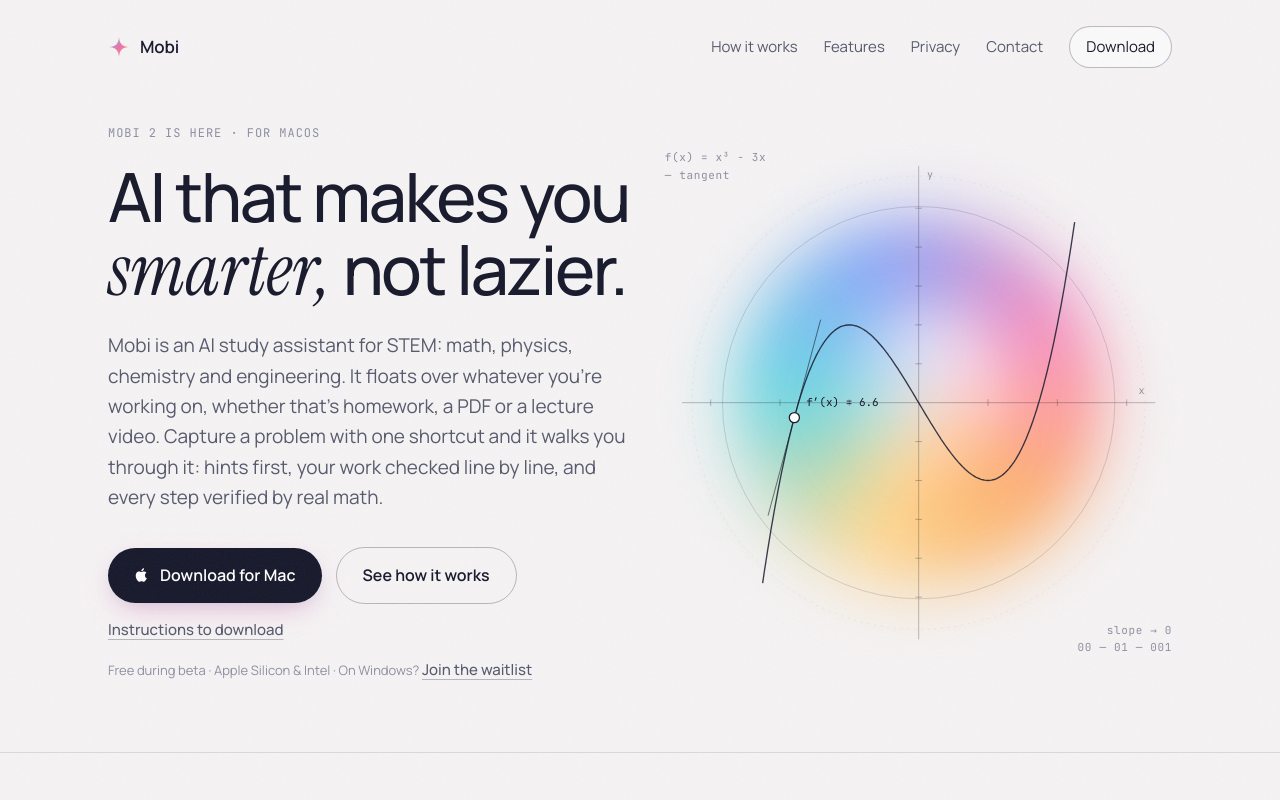
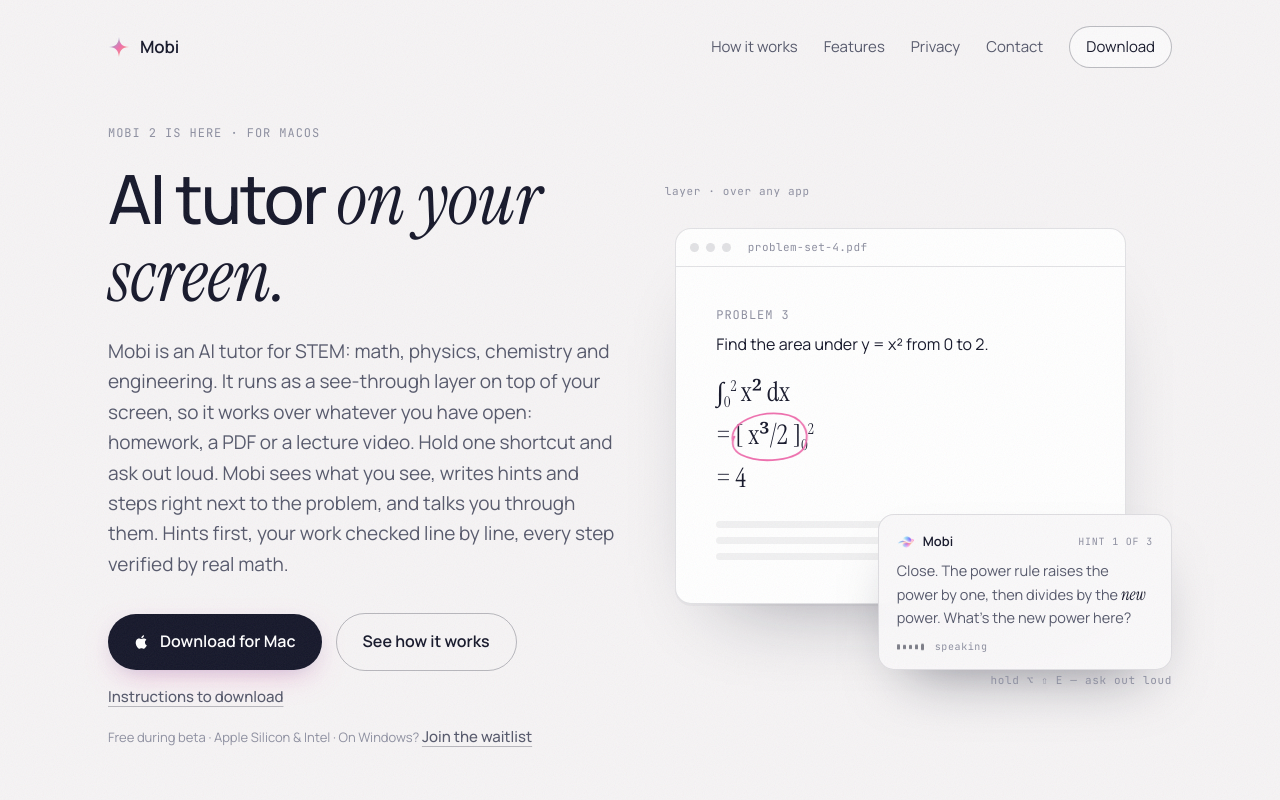
Before and after one commit to sofiavishnyakova/mobi-site, a plain HTML site: page index.html in a window 1280 px wide. Shown: the top 800 px of the page. Drawn offline with nearby package versions, Linux system fonts and the light colour scheme.

Commit message:
Hero: AI tutor on your screen, on-screen demo instead of the gradient graph, new title
Co-Authored-By: Claude Opus 5.5 <noreply@anthropic.com>

```diff
--- a/index.html
+++ b/index.html
@@ -3,8 +3,8 @@
 <head>
   <meta charset="utf-8" />
   <meta name="viewport" content="width=device-width, initial-scale=1" />
-  <title>Mobi</title>
-  <meta name="description" content="Mobi is an AI study assistant for math, physics, chemistry and engineering. It sits on your screen, gives hints instead of answers, and checks your work line by line." />
+  <title>Mobi: on-screen AI tutor</title>
+  <meta name="description" content="Mobi is an AI tutor that lives on your screen. Ask out loud and it writes hints and steps right over your homework, PDF or lecture, for math, physics, chemistry and engineering." />
   <link rel="icon" href="favicon.svg" type="image/svg+xml" />
   <link rel="stylesheet" href="https://cdn.jsdelivr.net/npm/katex@0.16.22/dist/katex.min.css" />
   <link rel="stylesheet" href="demo.css" />
@@ -98,22 +98,71 @@
     .download-card .dl-row { display: flex; flex-wrap: wrap; align-items: center; gap: 14px 20px; margin-bottom: 20px; }
 
     .visual { position: relative; aspect-ratio: 1; width: 100%; max-width: 560px; justify-self: end; }
-    .orb {
-      position: absolute; inset: 14%; border-radius: 50%;
-      background: conic-gradient(from 210deg, var(--teal), var(--blue), var(--pink), var(--orange), var(--sun), var(--teal));
-      filter: blur(34px) saturate(1.1);
-      opacity: 0.9;
-      animation: turn 28s linear infinite;
-    }
-    .orb::after {
-      content: ""; position: absolute; inset: 18%; border-radius: 50%;
-      background: radial-gradient(circle at 38% 34%, rgba(255,255,255,0.95), rgba(255,255,255,0) 62%);
-    }
-    @keyframes turn { to { transform: rotate(360deg); } }
-    .visual svg.math { position: absolute; inset: 0; width: 100%; height: 100%; overflow: visible; }
     .corner { position: absolute; font-family: var(--mono); font-size: 11px; letter-spacing: 0.06em; color: var(--ink-faint); }
     .corner.tl { top: 0; left: 0; }
     .corner.br { bottom: 0; right: 0; text-align: right; }
+
+    /* Hero: a quiet sketch of Mobi as a layer over a homework PDF. Loops every 12s. */
+    .sd-window {
+      position: absolute; top: 9%; left: 2%; right: 9%; bottom: 17%;
+      background: #fff; border: 1px solid var(--line); border-radius: 16px; overflow: hidden;
+      box-shadow: 0 40px 80px -50px rgba(21,23,42,.45), 0 2px 0 rgba(21,23,42,.03);
+    }
+    .sd-bar { display: flex; align-items: center; gap: 7px; height: 38px; padding: 0 14px; border-bottom: 1px solid var(--line); }
+    .sd-bar i { width: 9px; height: 9px; border-radius: 50%; background: rgba(21,23,42,.12); }
+    .sd-bar span { margin-left: 10px; font-family: var(--mono); font-size: 11px; color: var(--ink-faint); letter-spacing: .04em; }
+    .sd-page { padding: 7% 9%; }
+    .sd-q { font-size: clamp(14px, 1.6vw, 16px); color: var(--ink); margin: 6px 0 4%; line-height: 1.5; }
+    .sd-math { font-family: var(--serif); font-size: clamp(20px, 2.4vw, 27px); line-height: 1.55; color: var(--ink); }
+    .sd-math .ln { position: relative; display: block; white-space: nowrap; }
+    .sd-math sub, .sd-math sup { font-size: .55em; }
+    .sd-slip { position: relative; display: inline-block; }
+    .sd-filler { margin-top: 6%; display: grid; gap: 9px; }
+    .sd-filler i { display: block; height: 7px; border-radius: 4px; background: rgba(21,23,42,.06); }
+    .sd-filler i:nth-child(2) { width: 82%; } .sd-filler i:nth-child(3) { width: 64%; }
+
+    .sd-slip svg { position: absolute; left: -14%; top: -18%; width: 128%; height: 136%; overflow: visible; pointer-events: none; }
+    .sd-slip path { fill: none; stroke: var(--pink); stroke-width: 1.8; stroke-linecap: round; vector-effect: non-scaling-stroke; stroke-dasharray: 300; stroke-dashoffset: 300; animation: sdRing 12s ease infinite; }
+    .sd-fix { display: inline-block; margin-left: 26px; font-style: italic; color: var(--pink); clip-path: inset(0 100% 0 0); animation: sdFix 12s ease infinite; }
+
+    .sd-note {
+      position: absolute; right: 0; bottom: 4%; width: 58%;
+      padding: 16px 18px 15px; border-radius: 16px;
+      background: rgba(250, 249, 250, .94); border: 1px solid var(--line);
+      backdrop-filter: blur(14px); -webkit-backdrop-filter: blur(14px);
+      box-shadow: 0 30px 60px -30px rgba(21,23,42,.5);
+      opacity: 0; transform: translateY(10px); animation: sdNote 12s ease infinite;
+    }
+    .sd-who { display: flex; align-items: center; gap: 8px; font-size: 13px; font-weight: 600; margin-bottom: 8px; }
+    .sd-who img { width: 18px; height: 18px; }
+    .sd-who .sd-tag { margin-left: auto; font-family: var(--mono); font-weight: 400; font-size: 10px; letter-spacing: .08em; text-transform: uppercase; color: var(--ink-faint); }
+    .sd-note p { margin: 0; font-size: clamp(13px, 1.45vw, 14.5px); line-height: 1.5; color: var(--ink-soft); }
+    .sd-note p em { font-family: var(--serif); font-size: 1.15em; color: var(--ink); }
+    .sd-voice { display: flex; align-items: center; gap: 3px; height: 14px; margin-top: 11px; }
+    .sd-voice b { width: 3px; height: 100%; border-radius: 2px; background: var(--ink); opacity: .55; transform-origin: center; animation: sdBar .8s ease-in-out infinite alternate; }
+    .sd-voice b:nth-child(2) { animation-delay: .12s; } .sd-voice b:nth-child(3) { animation-delay: .24s; } .sd-voice b:nth-child(4) { animation-delay: .36s; } .sd-voice b:nth-child(5) { animation-delay: .48s; }
+    .sd-voice span { margin-left: 8px; font-family: var(--mono); font-size: 10px; letter-spacing: .06em; color: var(--ink-faint); }
+
+    .sd-ask {
+      position: absolute; left: 6%; bottom: 5%; display: flex; align-items: center; gap: 8px;
+      padding: 8px 14px; border-radius: 999px; background: var(--ink); color: #fff; font-size: 12.5px;
+      box-shadow: 0 14px 30px -14px rgba(21,23,42,.6);
+      opacity: 0; animation: sdAsk 12s ease infinite;
+    }
+    .sd-ask i { width: 6px; height: 6px; border-radius: 50%; background: var(--pink); }
+
+    @keyframes sdAsk  { 0%, 4% { opacity: 0; transform: translateY(6px); } 8%, 30% { opacity: 1; transform: none; } 34%, 100% { opacity: 0; } }
+    @keyframes sdRing { 0%, 14% { stroke-dashoffset: 300; opacity: 1; } 22%, 90% { stroke-dashoffset: 0; opacity: 1; } 96%, 100% { stroke-dashoffset: 0; opacity: 0; } }
+    @keyframes sdNote { 0%, 26% { opacity: 0; transform: translateY(10px); } 32%, 90% { opacity: 1; transform: none; } 96%, 100% { opacity: 0; transform: none; } }
+    @keyframes sdFix  { 0%, 58% { clip-path: inset(0 100% 0 0); opacity: 1; } 68%, 90% { clip-path: inset(0 0 0 0); opacity: 1; } 96%, 100% { clip-path: inset(0 0 0 0); opacity: 0; } }
+    @keyframes sdBar  { from { transform: scaleY(.3); } to { transform: scaleY(1); } }
+    @media (max-width: 600px) {
+      .visual { aspect-ratio: 1 / 1.12; }
+      .sd-window { right: 0; bottom: 24%; }
+      .sd-note { width: 74%; bottom: 0; padding: 13px 14px; }
+      .sd-fix { margin-left: 14px; }
+      .corner.br { display: none; }
+    }
 
     /* ---------- sections ---------- */
     section { padding: 90px 0; position: relative; }
@@ -293,7 +342,8 @@
       section { padding: 64px 0; }
     }
     @media (prefers-reduced-motion: reduce) {
-      .orb { animation: none; }
+      .sd-slip path, .sd-fix, .sd-note, .sd-voice b { animation: none; opacity: 1; clip-path: none; stroke-dashoffset: 0; transform: none; }
+      .sd-ask { display: none; }
       .reveal { opacity: 1; transform: none; transition: none; }
       html { scroll-behavior: auto; }
     }
@@ -322,11 +372,12 @@
     <header class="hero">
       <div>
         <div class="mono">Mobi 2 is here · for macOS</div>
-        <h1>AI that makes you <em class="accent">smarter,</em> not lazier.</h1>
+        <h1>AI tutor <em class="accent">on your screen.</em></h1>
         <p class="lede">
-          Mobi is an AI study assistant for STEM: math, physics, chemistry and engineering. It floats over whatever
-          you're working on, whether that's homework, a PDF or a lecture video. Capture a problem with one shortcut and
-          it walks you through it: hints first, your work checked line by line, and every step verified by real math.
+          Mobi is an AI tutor for STEM: math, physics, chemistry and engineering. It runs as a see-through layer
+          on top of your screen, so it works over whatever you have open: homework, a PDF or a lecture video. Hold one
+          shortcut and ask out loud. Mobi sees what you see, writes hints and steps right next to the problem, and talks
+          you through them. Hints first, your work checked line by line, every step verified by real math.
         </p>
         <div class="cta-row">
           <a class="btn btn-primary" href="#download">
@@ -340,24 +391,27 @@
       </div>
 
       <div class="visual" aria-hidden="true">
-        <div class="orb"></div>
-        <svg class="math" viewBox="0 0 600 600">
-          <g fill="none" stroke="#15172a" stroke-opacity=".32" stroke-width="1">
-            <line x1="20" y1="300" x2="580" y2="300" />
-            <line x1="300" y1="20" x2="300" y2="580" />
-            <circle cx="300" cy="300" r="232" stroke-opacity=".18" />
-            <circle cx="300" cy="300" r="268" stroke-opacity=".08" stroke-dasharray="2 6" />
-          </g>
-          <g id="ticks" stroke="#15172a" stroke-opacity=".32" stroke-width="1"></g>
-          <path id="curve" fill="none" stroke="#15172a" stroke-width="1.6" stroke-opacity=".85" />
-          <line id="tangent" stroke="#15172a" stroke-width="1" stroke-opacity=".7" />
-          <circle id="dot" r="6" fill="#fff" stroke="#15172a" stroke-width="1.5" />
-          <text id="label" font-family="JetBrains Mono, monospace" font-size="13" fill="#15172a"></text>
-          <text x="560" y="290" font-family="JetBrains Mono, monospace" font-size="12" fill="#8d8fa0">x</text>
-          <text x="310" y="34" font-family="JetBrains Mono, monospace" font-size="12" fill="#8d8fa0">y</text>
-        </svg>
-        <div class="corner tl">f(x) = x³ − 3x<br/>— tangent</div>
-        <div class="corner br">slope → 0<br/>00 — 01 — 001</div>
+        <div class="sd-window">
+          <div class="sd-bar"><i></i><i></i><i></i><span>problem-set-4.pdf</span></div>
+          <div class="sd-page">
+            <span class="mono">Problem 3</span>
+            <p class="sd-q">Find the area under y = x² from 0 to 2.</p>
+            <div class="sd-math">
+              <span class="ln">∫<sub>0</sub><sup>2</sup> x² dx</span>
+              <span class="ln">= <span class="sd-slip">[ x³/2 ]<svg viewBox="0 0 100 50" preserveAspectRatio="none"><path class="ring" d="M8 30 C4 12 40 4 66 6 C92 8 100 22 94 34 C86 48 40 50 18 42 C8 38 6 32 10 26" /></svg></span><sub>0</sub><sup>2</sup><span class="sd-fix">x³/3 → 8/3</span></span>
+              <span class="ln">= 4</span>
+            </div>
+            <div class="sd-filler"><i></i><i></i><i></i></div>
+          </div>
+        </div>
+        <div class="sd-ask"><i></i>"why is this wrong?"</div>
+        <div class="sd-note">
+          <div class="sd-who"><img src="assets/logo-mark.png" alt="" />Mobi<span class="sd-tag">hint 1 of 3</span></div>
+          <p>Close. The power rule raises the power by one, then divides by the <em>new</em> power. What's the new power here?</p>
+          <div class="sd-voice"><b></b><b></b><b></b><b></b><b></b><span>speaking</span></div>
+        </div>
+        <div class="corner tl">layer · over any app</div>
+        <div class="corner br">hold ⌥ ⇧ E — ask out loud</div>
       </div>
     </header>
   </div>
@@ -699,59 +753,6 @@
   </div>
 
   <script>
-    // Hero: a tangent line glides along f(x) = x^3 - 3x and goes flat at the peaks.
-    (function () {
-      const svg = document.querySelector("svg.math");
-      const cx = 300, cy = 300, sx = 82, sy = 46;
-      const f = (x) => x * x * x - 3 * x;
-      const df = (x) => 3 * x * x - 3;
-      const X = (x) => cx + x * sx, Y = (y) => cy - y * sy;
-
-      let d = "";
-      for (let x = -2.25; x <= 2.25001; x += 0.025) d += (d ? "L" : "M") + X(x).toFixed(1) + " " + Y(f(x)).toFixed(1);
-      svg.querySelector("#curve").setAttribute("d", d);
-
-      const ticks = svg.querySelector("#ticks");
-      for (let i = -3; i <= 3; i++) {
-        if (!i) continue;
-        ticks.insertAdjacentHTML("beforeend", `<line x1="${X(i)}" y1="${cy - 4}" x2="${X(i)}" y2="${cy + 4}"/>`);
-      }
-      for (let j = -5; j <= 5; j++) {
-        if (!j) continue;
-        ticks.insertAdjacentHTML("beforeend", `<line x1="${cx - 4}" y1="${Y(j)}" x2="${cx + 4}" y2="${Y(j)}"/>`);
-      }
-
-      const tan = svg.querySelector("#tangent"), dot = svg.querySelector("#dot"), label = svg.querySelector("#label");
-      function draw(x) {
-        const y = f(x), m = df(x);
-        // Same on-screen length at any slope, so steep tangents don't cross the whole picture.
-        const vx = sx, vy = -m * sy, len = Math.hypot(vx, vy), L = 120;
-        const ux = (vx / len) * L, uy = (vy / len) * L;
-        tan.setAttribute("x1", X(x) - ux); tan.setAttribute("y1", Y(y) - uy);
-        tan.setAttribute("x2", X(x) + ux); tan.setAttribute("y2", Y(y) + uy);
-        dot.setAttribute("cx", X(x)); dot.setAttribute("cy", Y(y));
-        const flat = Math.abs(m) < 0.25;
-        label.textContent = flat ? "f′(x) = 0" : "f′(x) = " + m.toFixed(1);
-        label.setAttribute("x", X(x) + 14); label.setAttribute("y", Y(y) - 14);
-        label.setAttribute("fill", flat ? "#ef6fae" : "#15172a");
-        dot.setAttribute("fill", flat ? "#ef6fae" : "#fff");
-      }
-
-      const still = window.matchMedia("(prefers-reduced-motion: reduce)").matches;
-      if (still) { draw(-1); return; }
-      let t0 = null;
-      function frame(t) {
-        if (t0 === null) t0 = t;
-        // Ease back and forth across [-1.9, 1.9], lingering near the turning points.
-        const s = ((t - t0) / 9000) % 1;
-        const x = 1.9 * Math.sin(2 * Math.PI * s - Math.PI / 2) * -1;
-        draw(x);
-        requestAnimationFrame(frame);
-      }
-      requestAnimationFrame(frame);
-    })();
-
-
     // Contact form: sends to Mobi's own server, which stores the message for the team.
     (function () {
       const form = document.getElementById("contact-form");
```
